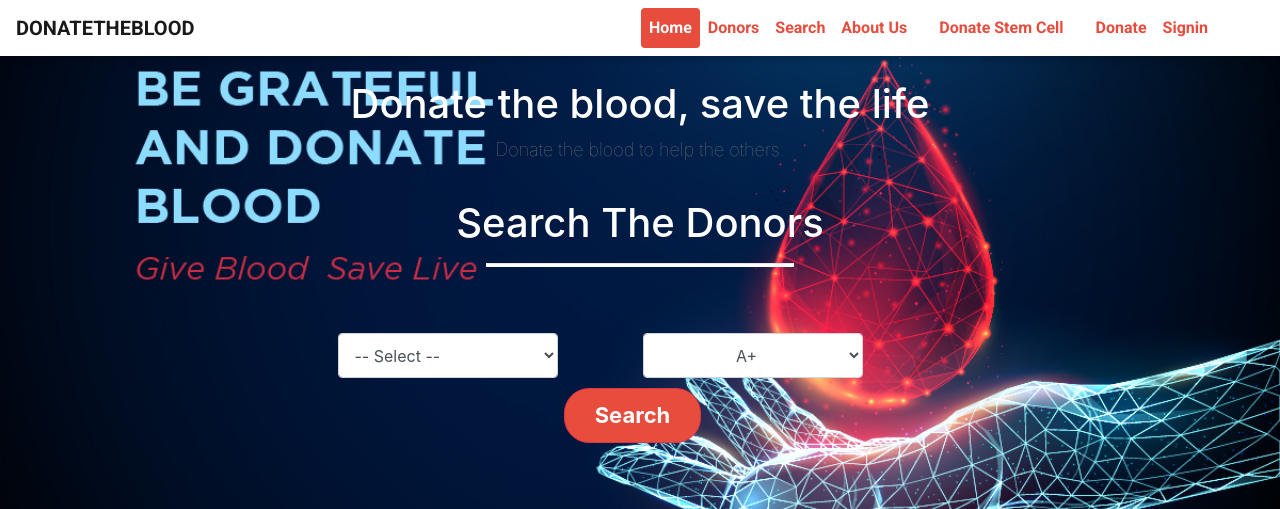
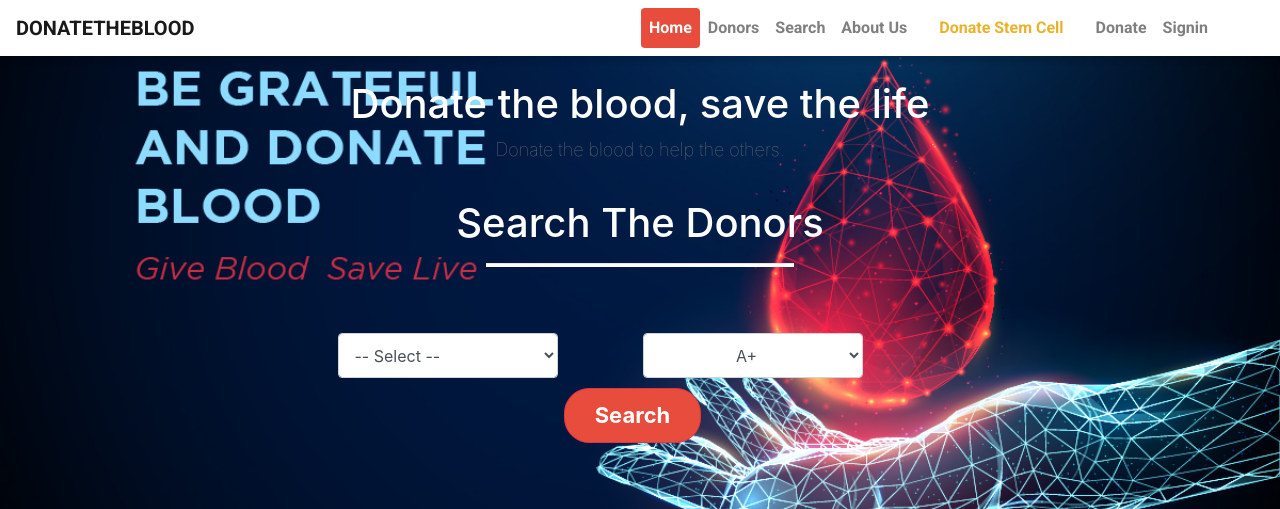
Before and after one commit to rahim0004/dj-blood-donation, a Django app: page / in a window 1280 px wide. Shown: the top 509 px of the page. Run offline with Django 4.2, Linux system fonts and the light colour scheme; some libraries are stand-ins or nearby versions.

Commit message:
added new css

```diff
--- a/static/main/css/styles.css
+++ b/static/main/css/styles.css
@@ -497,15 +497,17 @@ a.bg-danger:hover {
 	font-size: 16px;
 }
 
-.navbar-nav li a{
-	color: #e74c3c !important;
-}
 
 .navbar-nav .active {
     background-color: #e74c3c;
     color: rgb(255, 255, 255) !important;
     border-radius: 4px;
   }
+
+  /* .navbar-nav li .nav-link{
+	color: black !important;
+} */
+
 .btn-danger{
 	background-color: #e74c3c;
 	border-radius: 25px;
@@ -968,3 +970,8 @@ h1.page-header {
 	height: 65px;
 	overflow: scroll;
 }
+
+
+.st-link {
+	color: #e9b22a !important;
+}
```
